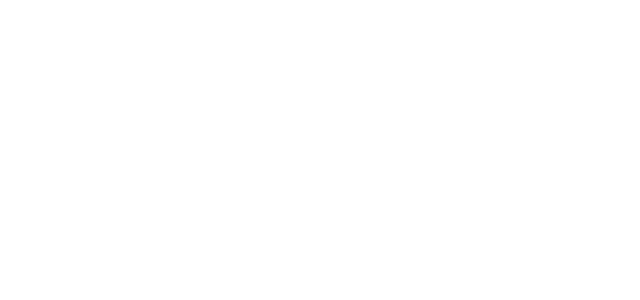
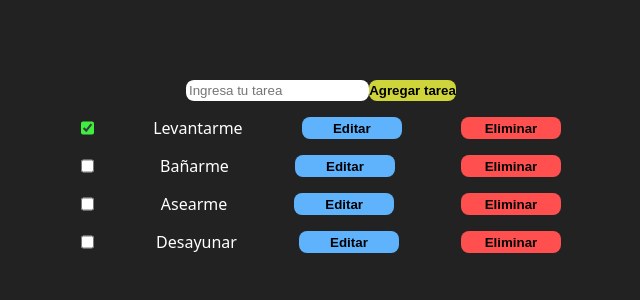
Before and after one commit to DiegoDiazVi/simple-todo-list, a React (Vite) app: page / in a window 1280 px wide. Shown: the top 300 px of the page, without its empty margins (319-959 px from the left). Built offline with nearby package versions, Linux system fonts and the light colour scheme.

Commit message:
feat: Update App styling and add task functionality

```diff
--- a/src/App.css
+++ b/src/App.css
@@ -0,0 +1,89 @@
+* {
+    box-sizing: border-box;
+    margin: 0;
+    padding: 0;
+}
+
+body {
+    background-color: #222;
+}
+
+main {
+    margin: 80px auto 0 auto;
+    width: 600px;
+    display: flex;
+    justify-content: center;
+    align-items: center;
+    flex-direction: column;
+}
+
+.task-form {
+    width: 45%;
+    display: flex;
+    justify-content: space-between;
+}
+
+.task-form-input {
+    border: none;
+    padding: 3px;
+    border-radius: 8px;
+    background-color: #fff;
+}
+
+.task-form-button {
+    width: 105px;
+    border-radius: 8px;
+    border: none;
+    font-weight: 700;
+    background-color: #ebf43eda;
+    cursor: pointer;
+}
+
+.task-form-button:hover {
+    background-color: #f7fb2a;
+}
+
+
+ul {
+    width: 80%;
+}
+
+.task {
+    display: flex;
+    margin:1rem 0;
+    width: 100%;
+    justify-content: space-between;
+    list-style: none;
+}
+.task-checkbox {
+    accent-color: #3fef3f;
+}
+.task-description {
+    color: #fff;
+    font-size: 1rem;
+    font-family: system-ui, -apple-system, BlinkMacSystemFont, 'Segoe UI', Roboto, Oxygen, Ubuntu, Cantarell, 'Open Sans', 'Helvetica Neue', sans-serif;
+}
+
+.task-button {
+    width: 100px;
+    border-radius: 8px;
+    border: none;
+    cursor: pointer;
+    font-weight: 600;
+}
+
+.edit {
+    background-color: #5fb3fd;
+}
+
+.edit:hover {
+    background-color: #3e9ff4;
+}
+
+.delete {
+    background-color: #ff4f4f;
+}
+
+.delete:hover {
+    background-color: #f43030;
+}
--- a/src/App.jsx
+++ b/src/App.jsx
@@ -1,11 +1,46 @@
 import { useState } from 'react'
+import './App.css'
 
 function App() {
+  const [text, setText] = useState('')
+  const [tasks, setTasks] = useState(initialTasks)
 
+  const handlerChange = (e) => {
+    setText(e.target.value)
+  }
+
+  const handlerSubmit = (e) => {
+    e.preventDefault()
+  }
   return (
-    <>
-    </>
+    <main>
+      <form  className='task-form' onSubmit={handlerSubmit}>
+        <input className='task-form-input' name='input-task' type="text" placeholder='Ingresa tu tarea' value={text} onChange={handlerChange}/>
+        <button className='task-form-button' type="submit"> Agregar tarea</button>
+      </form>
+      <ul>
+        {tasks.length > 0 && tasks.map(
+          task => {
+            return (
+              <li className='task' key={task.id}>
+                <input className='task-checkbox' name='input-check'type="checkbox" checked={task.done}/>
+                <p className='task-description'>{task.task}</p>
+                <button className='task-button edit'>Editar</button>
+                <button className='task-button delete'>Eliminar</button>
+              </li>
+            )
+          }
+        )}
+      </ul>
+    </main>
   )
 }
 
+const initialTasks = [
+  { id: 0, task: 'Levantarme', done: true },
+  { id: 1, task: 'Bañarme', done: false },
+  { id: 2, task: 'Asearme', done: false },
+  { id: 3, task: 'Desayunar', done: false },
+]
+
 export default App
```
